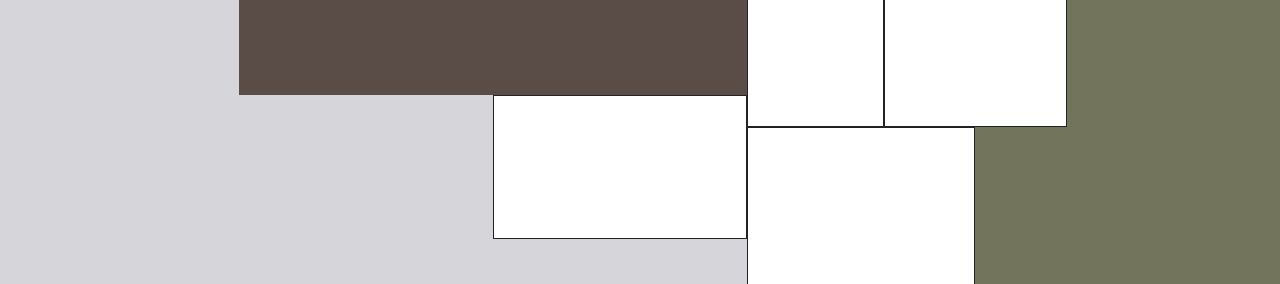
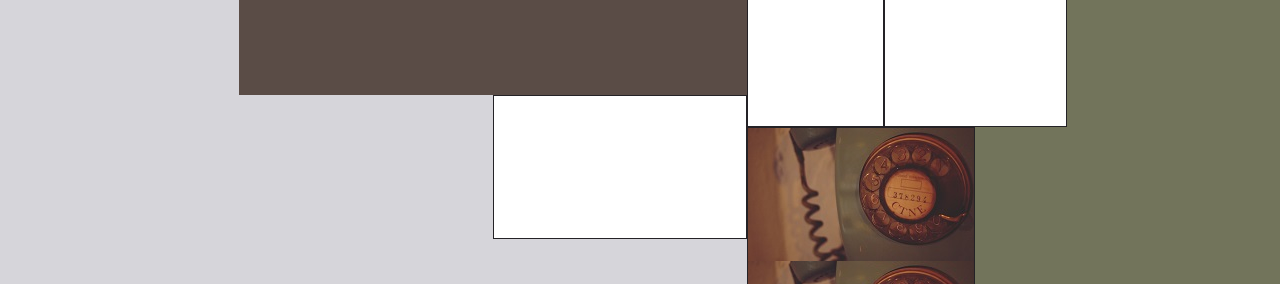
Before and after one commit to sarahneely/sarahneely.github.io, a plain HTML site: page index.html in a window 1280 px wide. Shown: the part 473-757 px from the top of the page. Drawn offline with nearby package versions, Linux system fonts and the light colour scheme.

Commit message:
adding images and content now. Added the three images I think I like for now

```diff
--- a/css/styles.css
+++ b/css/styles.css
@@ -101,9 +101,9 @@ body{
 }
 
 .box_9 {
-  height: 21vh;
+  height: 20vh;
   border: 1px solid #242226;
-  background-color: #fff;
+  background-image: url(../img/contact_me.jpg);
 }
 
 .social_icons {
```
Also changed, not shown: img/contact_me.jpg (added).
